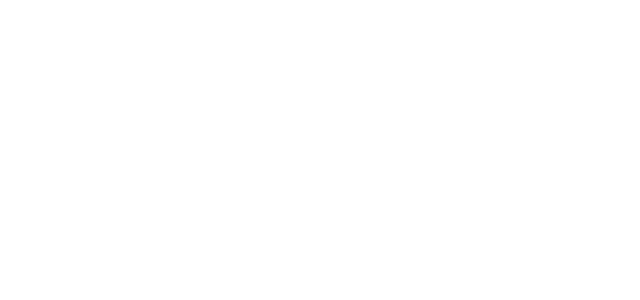
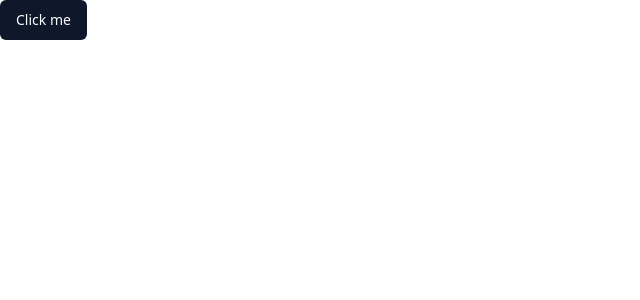
Before and after one commit to Daniel-Kav/dantygram, a React (Vite) app: page /sign-up in a window 1280 px wide. Before the commit this address had no page. Shown: the top 300 px of the page, without its empty margins (0-640 px from the left). Built offline with nearby package versions, Linux system fonts and the light colour scheme.

Commit message:
configuring shadcn

```diff
--- a/package.json
+++ b/package.json
@@ -10,6 +10,7 @@
     "preview": "vite preview"
   },
   "dependencies": {
+    "@radix-ui/react-slot": "^1.0.2",
     "class-variance-authority": "^0.7.0",
     "clsx": "^2.1.0",
     "lucide-react": "^0.303.0",
--- a/src/App.tsx
+++ b/src/App.tsx
@@ -14,7 +14,7 @@
             {/* public routes */}
             <Route element={<AuthLayout />}>
                 <Route path='/sign-in' element={<SigninForm />} />
-                <Route path='/sign-in' element={<SignupForm />} />
+                <Route path='/sign-up' element={<SignupForm />} />
             </Route>
 
 
--- a/src/_auth/AuthLayout.tsx
+++ b/src/_auth/AuthLayout.tsx
@@ -1,10 +1,20 @@
-import React from 'react'
+import { Outlet, Navigate } from "react-router-dom";
 
 const AuthLayout = () => {
+  const isAuthenticated = false;
+
   return (
-    <div>
-
-    </div>
+    <>
+    {isAuthenticated ? (
+      <Navigate to="/" />
+    ): (
+      <>
+        <section>
+          <Outlet />
+        </section>
+      </>
+    )}
+    </>
   )
 }
 
--- a/src/_auth/forms/SignupForm.tsx
+++ b/src/_auth/forms/SignupForm.tsx
@@ -1,11 +1,12 @@
-import React from 'react'
+import { Button } from "@/components/ui/button";
+
 
 const SignupForm = () => {
   return (
     <div>
-
+      <Button>Click me</Button>
     </div>
   )
 }
 
-export default SignupForm
+export default SignupForm;
--- /dev/null
+++ b/src/components/ui/button.tsx
@@ -0,0 +1,56 @@
+import * as React from "react"
+import { Slot } from "@radix-ui/react-slot"
+import { cva, type VariantProps } from "class-variance-authority"
+
+import { cn } from "@/lib/utils"
+
+const buttonVariants = cva(
+  "inline-flex items-center justify-center whitespace-nowrap rounded-md text-sm font-medium ring-offset-background transition-colors focus-visible:outline-none focus-visible:ring-2 focus-visible:ring-ring focus-visible:ring-offset-2 disabled:pointer-events-none disabled:opacity-50",
+  {
+    variants: {
+      variant: {
+        default: "bg-primary text-primary-foreground hover:bg-primary/90",
+        destructive:
+          "bg-destructive text-destructive-foreground hover:bg-destructive/90",
+        outline:
+          "border border-input bg-background hover:bg-accent hover:text-accent-foreground",
+        secondary:
+          "bg-secondary text-secondary-foreground hover:bg-secondary/80",
+        ghost: "hover:bg-accent hover:text-accent-foreground",
+        link: "text-primary underline-offset-4 hover:underline",
+      },
+      size: {
+        default: "h-10 px-4 py-2",
+        sm: "h-9 rounded-md px-3",
+        lg: "h-11 rounded-md px-8",
+        icon: "h-10 w-10",
+      },
+    },
+    defaultVariants: {
+      variant: "default",
+      size: "default",
+    },
+  }
+)
+
+export interface ButtonProps
+  extends React.ButtonHTMLAttributes<HTMLButtonElement>,
+    VariantProps<typeof buttonVariants> {
+  asChild?: boolean
+}
+
+const Button = React.forwardRef<HTMLButtonElement, ButtonProps>(
+  ({ className, variant, size, asChild = false, ...props }, ref) => {
+    const Comp = asChild ? Slot : "button"
+    return (
+      <Comp
+        className={cn(buttonVariants({ variant, size, className }))}
+        ref={ref}
+        {...props}
+      />
+    )
+  }
+)
+Button.displayName = "Button"
+
+export { Button, buttonVariants }
```
Also changed, not shown: 1 other file (tests, documents, lock files or other folders).
